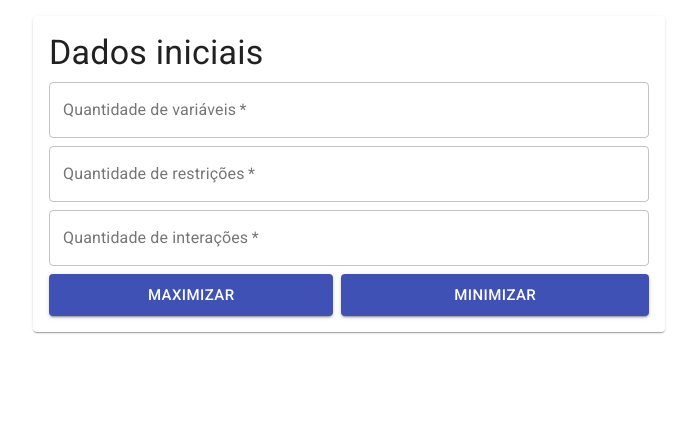
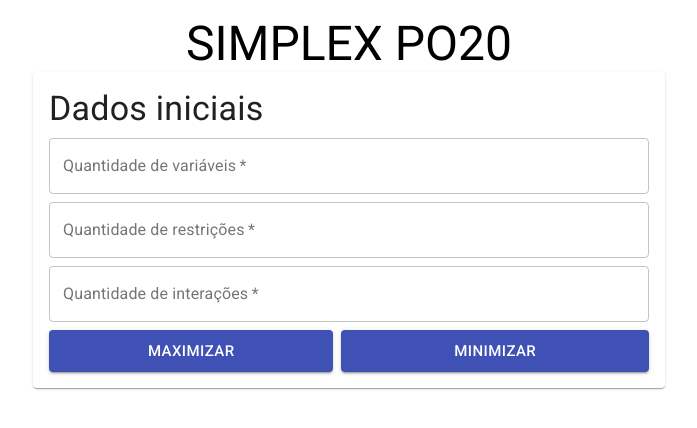
Before and after one commit to leotecco/simplex, a React (Create React App) app: page / in a window 1280 px wide. Shown: the top 428 px of the page, without its empty margins (291-988 px from the left). Built offline with nearby package versions, Linux system fonts and the light colour scheme.

Commit message:
Trata solução impossível

```diff
--- a/src/App.js
+++ b/src/App.js
@@ -259,6 +259,7 @@ function App() {
   const [restrictions, setRestrictions] = React.useState(null);
   const [interactions, setInteractions] = React.useState(null);
   const [objective, setObjective] = React.useState(null);
+  const [impossible, setImpossible] = React.useState(null);
 
   const handleSubmitVariablesAndRestrictions = ({
     variables,
@@ -279,6 +280,13 @@ function App() {
 
   const handleSubmitFuncVariablesAndRestrictions = (matriz) => {
     setMatriz(matriz);
+
+    const impossible = simplex.impossibleSolution(matriz, columnSize);
+
+    if (impossible) {
+      setImpossible(true);
+      return;
+    }
 
     const allMatriz = [matriz];
     let countInterations = 0;
@@ -307,7 +315,17 @@ function App() {
   };
 
   return (
-    <Box display="flex" alignItems="center" justifyContent="center" p={2}>
+    <Box
+      display="flex"
+      flexDirection="column"
+      alignItems="center"
+      justifyContent="center"
+      p={2}
+    >
+      <Typography variant="h3" align="center">
+        SIMPLEX PO20
+      </Typography>
+
       <Box width="100%" maxWidth={600} p={2} component={Paper}>
         {!variables && !restrictions && !objective && (
           <FormVariablesAndRestrictions
@@ -324,6 +342,12 @@ function App() {
           />
         )}
 
+        {impossible && (
+          <Typography variant="h5" align="center">
+            Solução impossível
+          </Typography>
+        )}
+
         {allMatriz &&
           allMatriz.map((matriz, index) => (
             <TableInteractions matriz={matriz} index={index} key={index} />
--- a/src/simplex.js
+++ b/src/simplex.js
@@ -97,4 +97,8 @@ const stopConditionReached = (matriz, lineSize) => {
   return lineObjectiveFunction.every((value) => value >= 0);
 };
 
-export default { createNewMatriz, stopConditionReached };
+const impossibleSolution = (matriz, columnSize) => {
+  return matriz.some((line) => line[columnSize - 1] < 0);
+};
+
+export default { createNewMatriz, stopConditionReached, impossibleSolution };
```
